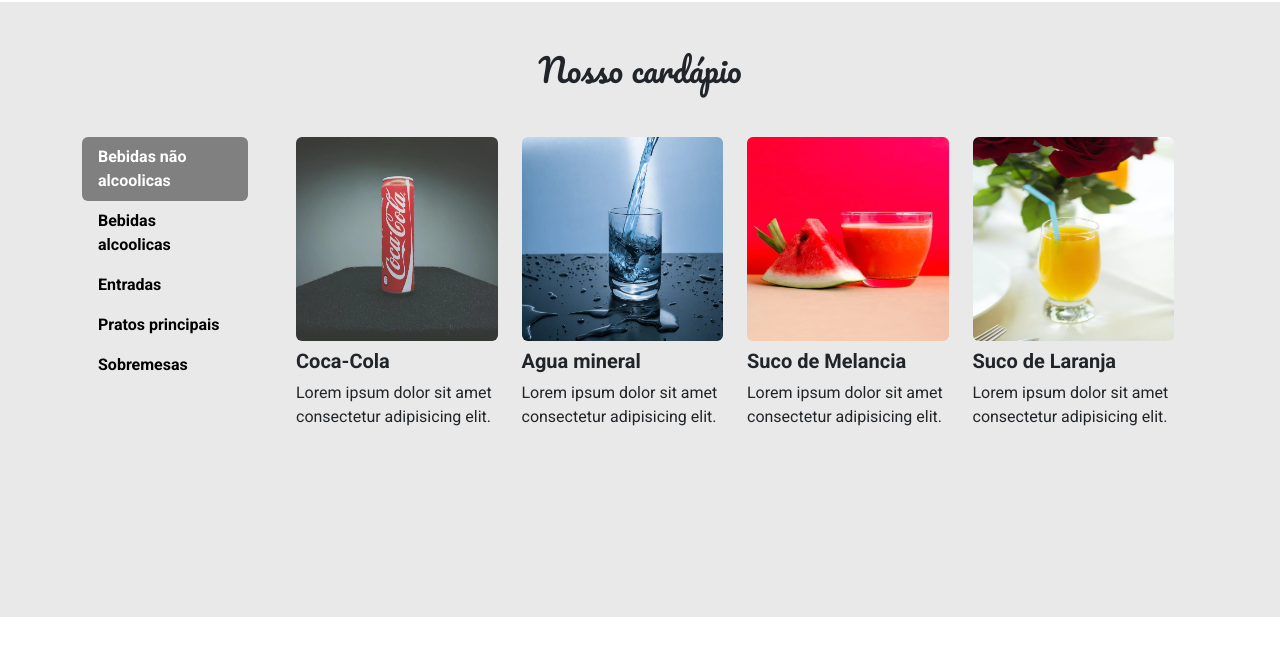
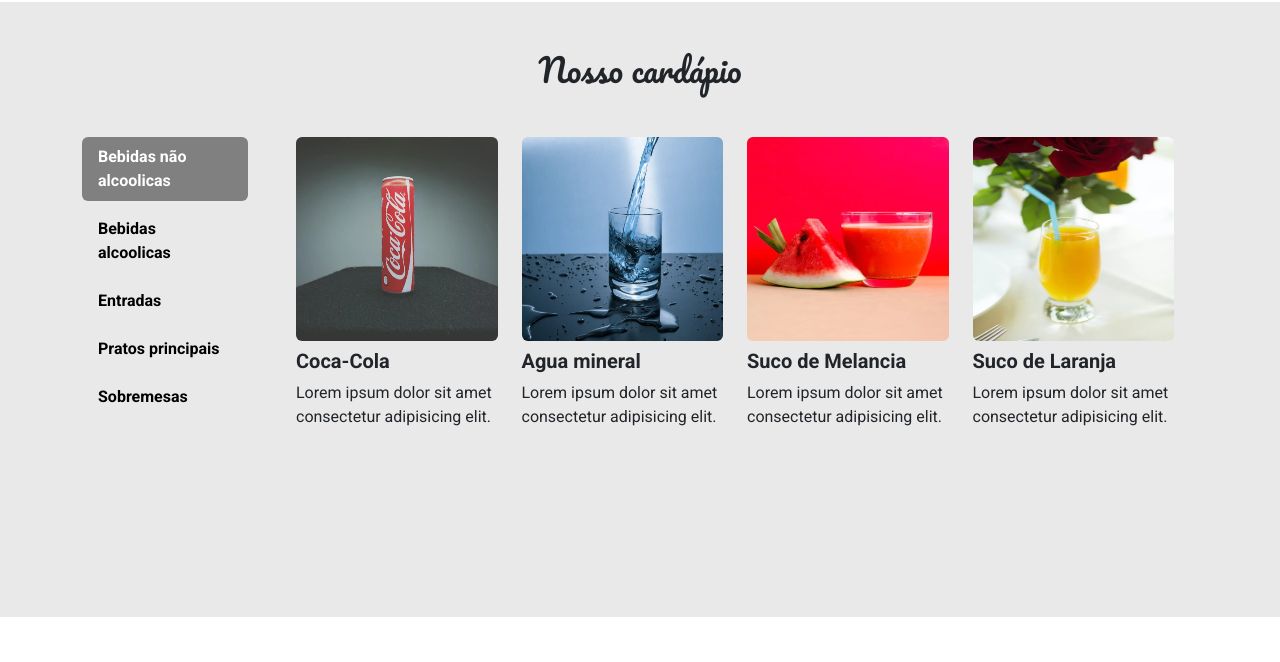
Before and after one commit to rogerioalves-sf/Projeto-restauranteEBAC, a plain HTML site: page index.html in a window 1280 px wide. Shown: the part 2000-2662 px from the top of the page. Drawn offline with nearby package versions, Linux system fonts and the light colour scheme.

Commit message:
margens alteradas

```diff
--- a/index.html
+++ b/index.html
@@ -136,12 +136,12 @@
 
             <div class="row">
                 <aside class="col-md-2">
-                    <nav class="nav nav-pills flex-column nav-cardapio">
-                        <button type="button" data-bs-toggle="tab" data-bs-target="#bebidas-sem-alcool" class="fw-bold text-start nav-link active ">Bebidas não alcoolicas </button>
-                        <button type="button" data-bs-toggle="tab" data-bs-target="#bebidas-alcoolicas" class="fw-bold text-start nav-link ">Bebidas alcoolicas </button>
-                        <button type="button" data-bs-toggle="tab" data-bs-target="#entradas" class="fw-bold text-start nav-link ">Entradas </button>
-                        <button type="button" data-bs-toggle="tab" data-bs-target="#pratos-principais" class="fw-bold text-start nav-link ">Pratos principais </button>
-                        <button type="button" data-bs-toggle="tab" data-bs-target="#sobremesas" class="fw-bold text-start nav-link ">Sobremesas </button>
+                    <nav class="nav nav-pills flex-column nav-cardapio pb-4">
+                        <button type="button" data-bs-toggle="tab" data-bs-target="#bebidas-sem-alcool" class="fw-bold text-start nav-link active mb-2 ">Bebidas não alcoolicas </button>
+                        <button type="button" data-bs-toggle="tab" data-bs-target="#bebidas-alcoolicas" class="mb-2 fw-bold text-start nav-link ">Bebidas alcoolicas </button>
+                        <button type="button" data-bs-toggle="tab" data-bs-target="#entradas" class="mb-2 fw-bold text-start nav-link ">Entradas </button>
+                        <button type="button" data-bs-toggle="tab" data-bs-target="#pratos-principais" class="mb-2 fw-bold text-start nav-link ">Pratos principais </button>
+                        <button type="button" data-bs-toggle="tab" data-bs-target="#sobremesas" class="mb-2 fw-bold text-start nav-link ">Sobremesas </button>
                     </nav>
                 </aside>
                 <div class="col-md-10">
```
